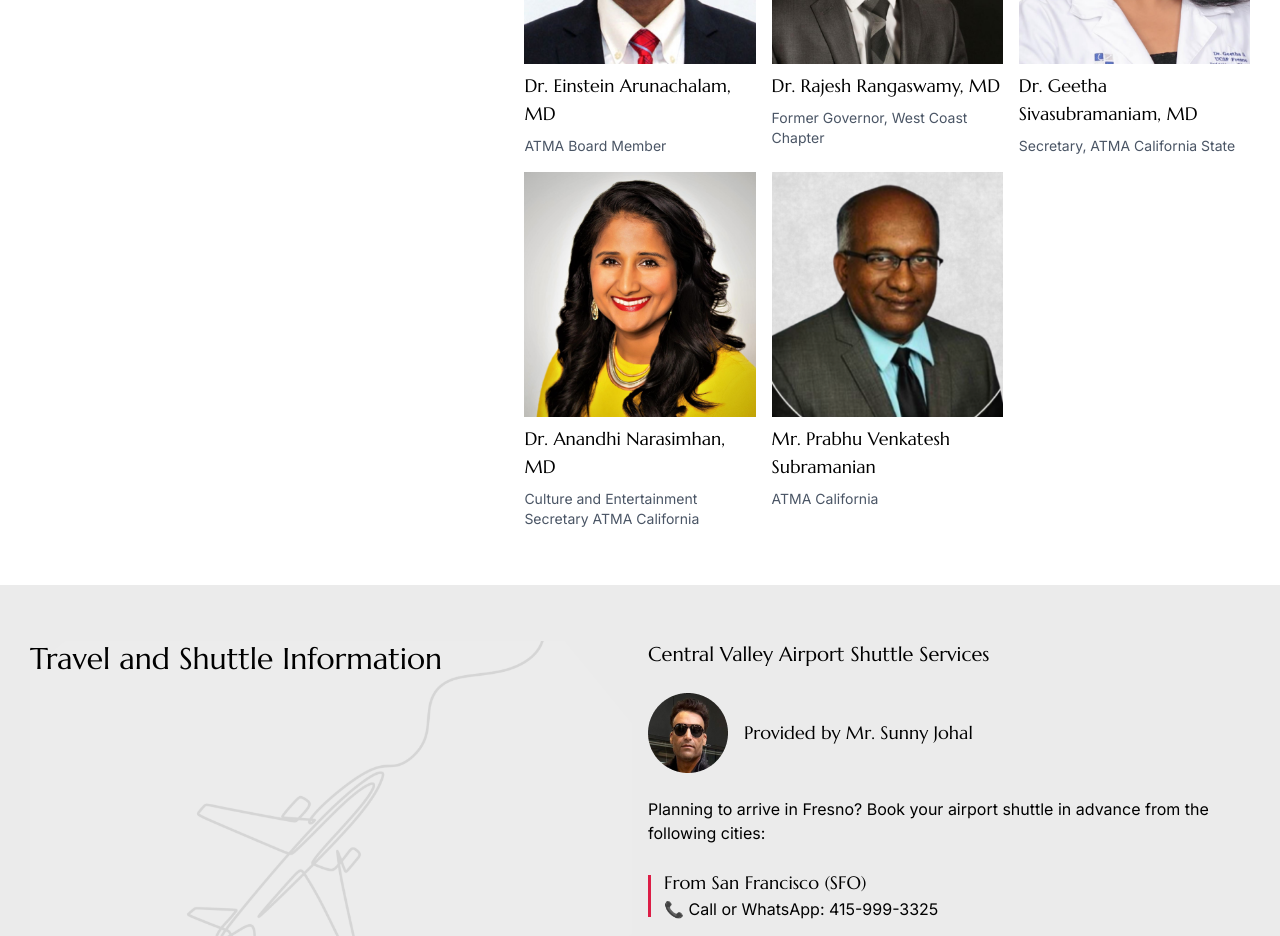
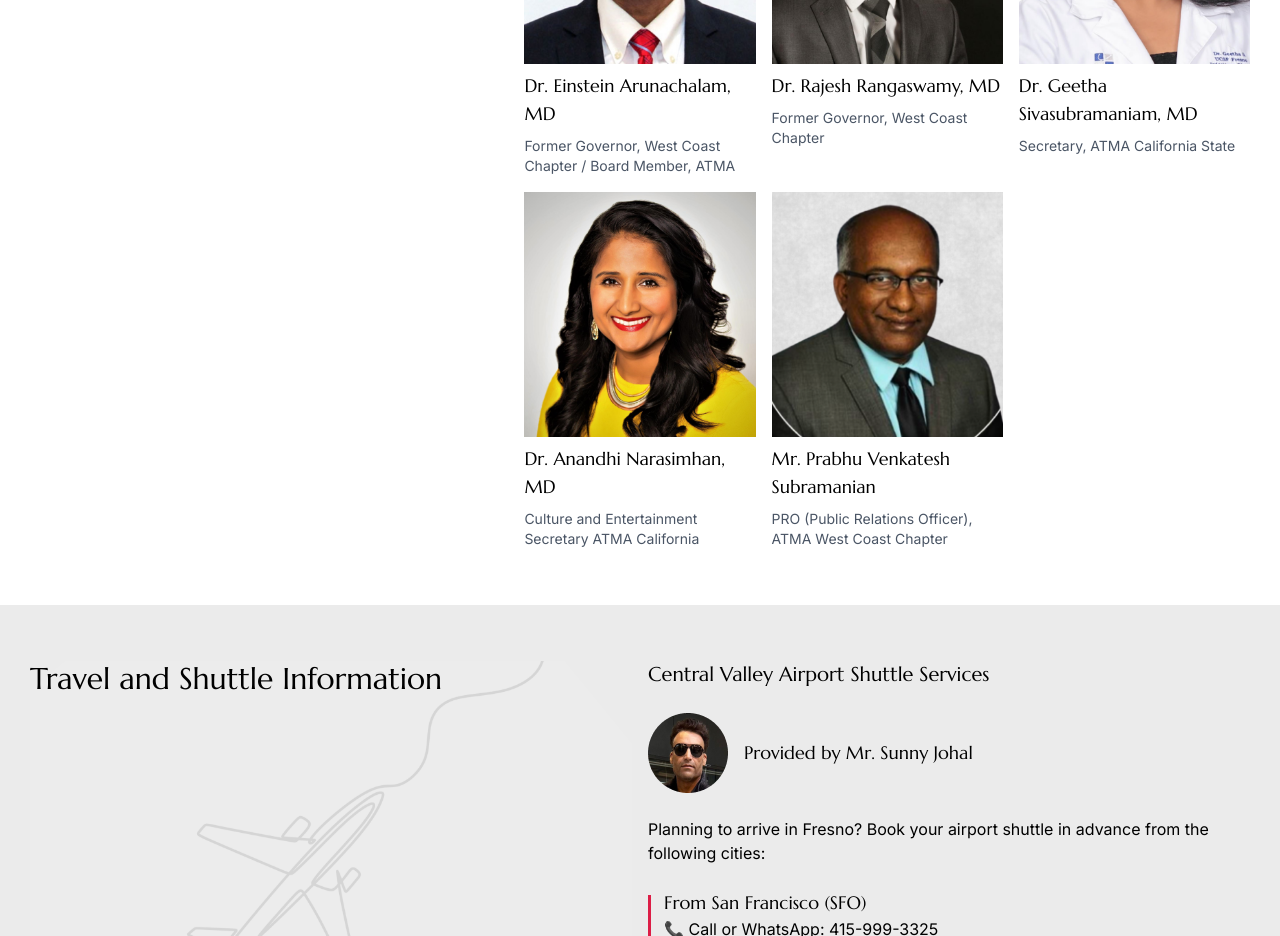
Before and after one commit to employeebhavya/atma-national-convention, a Next.js app: page / in a window 1280 px wide. Shown: the part 6800-7736 px from the top of the page. Built offline with nearby package versions, Linux system fonts and the light colour scheme; no server answers.

Commit message:
updated team designation

```diff
--- a/src/components/Team.jsx
+++ b/src/components/Team.jsx
@@ -69,7 +69,9 @@ function Team() {
                 quality={100}
               />
               <h3 className="text-lg">Dr. Einstein Arunachalam, MD</h3>
-              <p className="text-sm text-gray-600">ATMA Board Member</p>
+              <p className="text-sm text-gray-600">
+                Former Governor, West Coast Chapter / Board Member, ATMA
+              </p>
             </div>
             <div className="flex flex-col gap-2">
               <Image
@@ -127,7 +129,9 @@ function Team() {
                 quality={100}
               />
               <h3 className="text-lg">Mr. Prabhu Venkatesh Subramanian</h3>
-              <p className="text-sm text-gray-600">ATMA California</p>
+              <p className="text-sm text-gray-600">
+                PRO (Public Relations Officer), ATMA West Coast Chapter
+              </p>
             </div>
           </div>
         </div>
```
